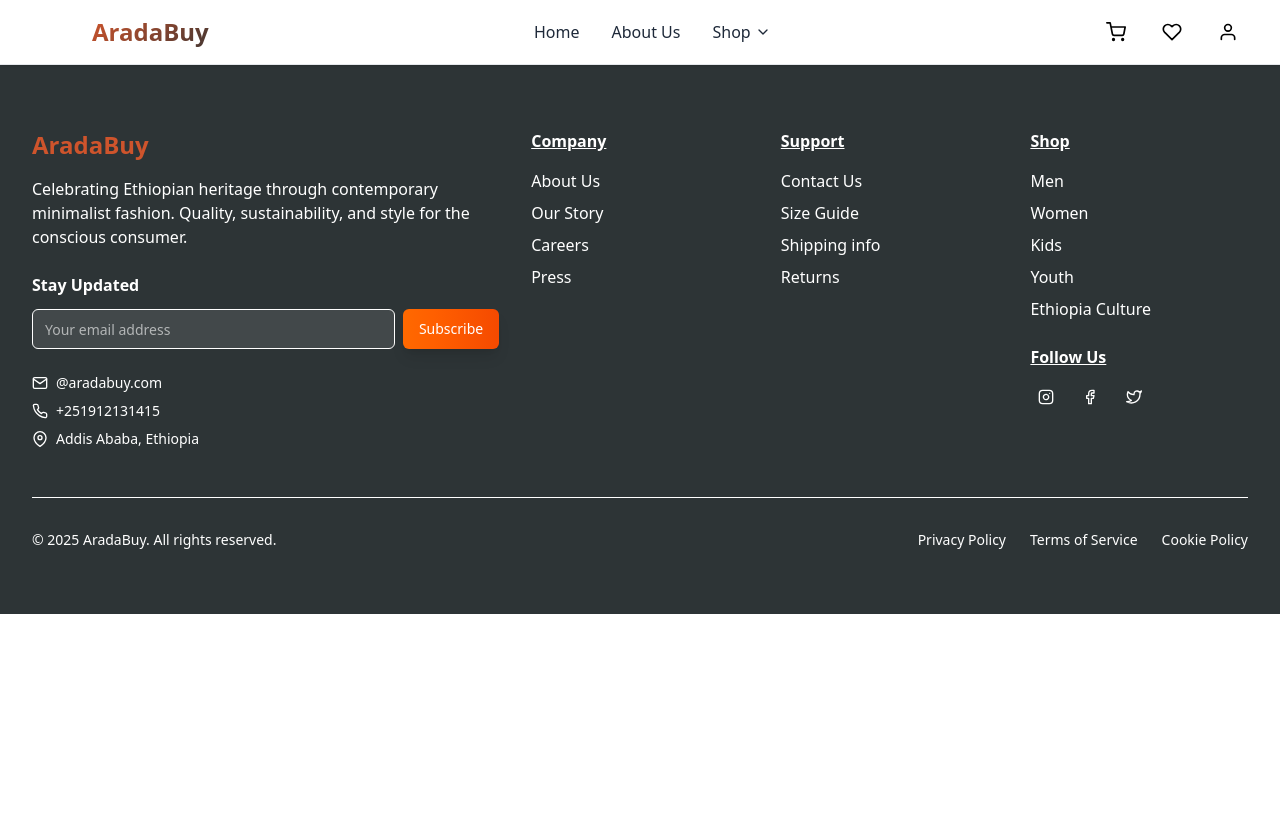
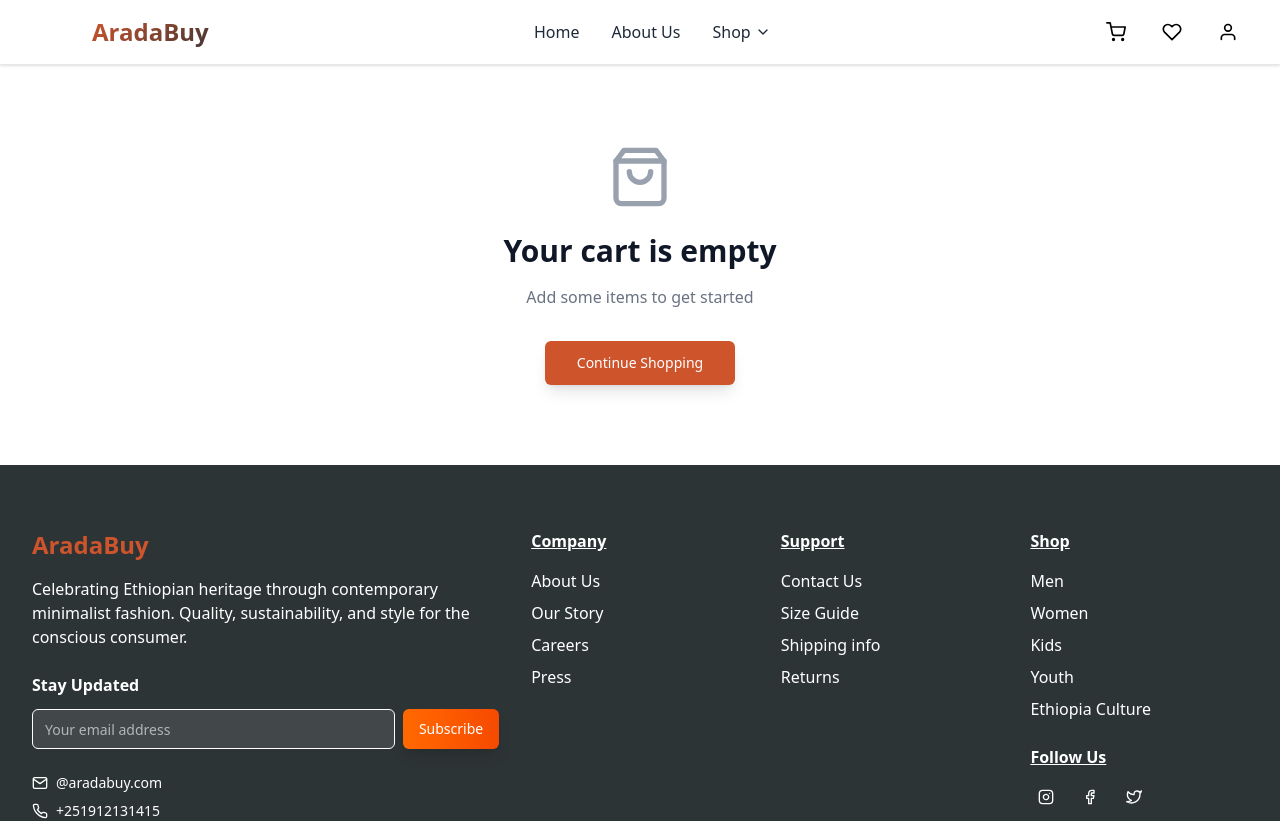
Before and after one commit to josantoss/Group_4_Project, a React (Vite) app in the folder AradaBuy/frontend/: page /cart in a window 1280 px wide. Shown: the top 821 px of the page. Before the commit the page ends 800 px from the top, so only its background shows below. Built offline with nearby package versions, Linux system fonts and the light colour scheme.

Commit message:
Empty cart page has been added

```diff
--- a/AradaBuy/frontend/src/App.jsx
+++ b/AradaBuy/frontend/src/App.jsx
@@ -9,6 +9,7 @@ import WishList from './pages/WishList';
 import Login from './pages/Login';
 import SignUp from './pages/Signup';
 import ContactUs from './pages/Contact';
+import Cart from './pages/Cart';
 import { WishListProvider } from './context/WishListContext';
 import ScrollToTop from './components/ScrollToTop';
 
@@ -30,8 +31,9 @@ function App() {
           <Route path="/shop" element={<Shop />} />
           <Route path="/wishlist" element={<WishList />} />
           <Route path="/login" element={<Login />} />
-          <Route path="signup" element={<SignUp />} />
-          <Route path="contactus" element={<ContactUs />} />
+          <Route path="/signup" element={<SignUp />} />
+          <Route path="/contactus" element={<ContactUs />} />
+          <Route path="/cart" element={<Cart/>} />
         </Routes>
         <Footer />
       </Router>
--- a/AradaBuy/frontend/src/pages/Cart.jsx
+++ b/AradaBuy/frontend/src/pages/Cart.jsx
@@ -0,0 +1,23 @@
+import React from 'react';
+import { Link } from 'react-router-dom';
+import { FiShoppingBag } from 'react-icons/fi';
+
+const Cart = () => {
+  return (
+    <div className="container mx-auto px-4 sm:px-6 lg:px-8 py-20">
+      <div className="text-center">
+        <FiShoppingBag className="h-16 w-16 text-gray-400 mx-auto mb-6" />
+        <h1 className="text-3xl font-bold text-gray-900 mb-4">Your cart is empty</h1>
+        <p className="text-gray-500 mb-8">Add some items to get started</p>
+        <Link
+          to="/shop"
+          className="inline-flex items-center justify-center gap-2 text-sm font-medium transition-all duration-300 bg-[#CE542C] text-white hover:bg-[#a53e1e] shadow-lg hover:shadow-xl transform hover:scale-105 h-11 rounded-md px-8"
+        >
+          Continue Shopping
+        </Link>
+      </div>
+    </div>
+  );
+};
+
+export default Cart;
```
